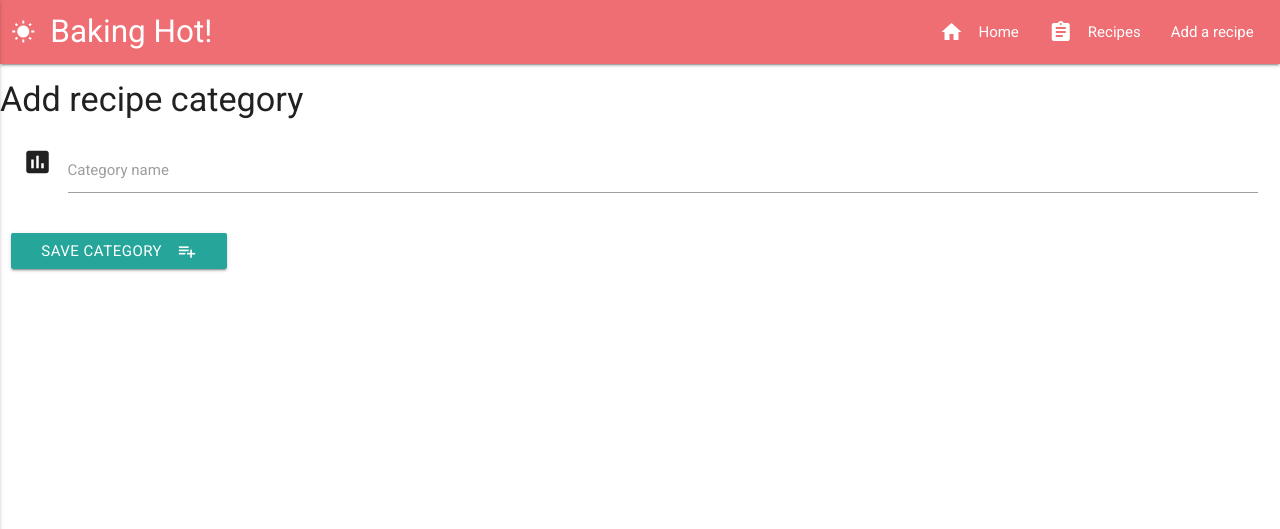
After one commit to kevald1963/milestone-3-recipe-application, a Flask app: page /add_recipe_category in a window 1280 px wide. The commit adds this page. Shown: the top 529 px of the page. Run offline with Flask 2, Linux system fonts and the light colour scheme; some libraries are stand-ins or nearby versions.

Commit message:
Added some more advert links to recipes.html. Created add_recipe_category.html .

```diff
--- a/run.py
+++ b/run.py
@@ -218,8 +218,8 @@ def update_recipe(_id):
         "popular_recipe": string_to_boolean(request.form.get("popular_recipe")),
         "archived": string_to_boolean(request.form.get("archived"))
     })
-    #return redirect(gitpod_url + 'recipes')
-    return redirect(url_for('recipes'))
+    return redirect(gitpod_url + 'recipes')
+    #return redirect(url_for('recipes'))
 
 @app.route('/archive_recipe/<_id>')
 def archive_recipe(_id):
@@ -245,6 +245,20 @@ def delete_recipe(_id):
     return redirect(gitpod_url + 'recipes')
     #return redirect(url_for('recipes'))
 
+# Show the 'Add recipe category' page.
+@app.route('/add_recipe_category')
+def add_recipe_category():
+    return render_template("add_recipe_category.html")
+
+# Insert the recipe category and return to the Category List page. -->
+@app.route('/insert_recipe_category', methods=["POST"])
+def insert_recipe_category():
+    categories = mongo.db.recipe_categories
+    category = {"category_name": request.form.get('category_name')}
+    categories.insert_one(category)
+    return redirect(gitpod_url + 'get_categories')
+    #return redirect(url_for('get_categories'))
+
 if __name__ == '__main__':
     app.run(host=os.environ.get('IP'),
             port=os.environ.get('PORT'),
--- /dev/null
+++ b/templates/add_recipe_category.html
@@ -0,0 +1,27 @@
+{% extends 'base.html' %}
+{% block content %}
+
+<div class="row">
+    <h4>Add recipe category</h4>
+    <form action="{{ url_for('insert_category') }}" method="POST" class="col s12">
+        <!-- CATEGORY NAME -->
+        <div class="row">
+            <div class="input-field col s12">
+                <i class="material-icons prefix">poll</i>
+                <input id="category_name" name="category_name" type="text" class="validate">
+                <label for="icon_prefix">Category name</label>
+            </div>
+        </div>
+
+        <!-- SUBMIT BUTTON -->
+        <div class="row">
+            <button class="btn waves-effect waves-light" type="submit" name="action">Save Category
+                <i class="material-icons right">playlist_add</i>
+            </button>
+        </div>
+    </form>
+ </div>
+
+<script src="https://cdnjs.cloudflare.com/ajax/libs/jquery/3.2.1/jquery.min.js"></script>
+
+{% endblock %}
--- a/templates/index.html
+++ b/templates/index.html
@@ -11,13 +11,12 @@
 
 <div class="row">
 	<div class="col s12">
-		<h3>Recipe of the Day</h3>
+		<h3>Recipe of the Day: {{ recipe.title }}</h3>
 	</div>
 </div>
 
 <div class="row">
 	<div class="col s6">
-        <h4>{{ recipe.title }}</h4>
 		<p>{{ recipe.description }}</p>
 	</div>
 </div>
--- a/templates/recipes.html
+++ b/templates/recipes.html
@@ -3,12 +3,15 @@
 
 <div class="row">
 	<div class="col s12">
-		<p>Looking for quality ingredients or baking equipment? Check out these links!</p>
+		<p>Looking for quality ingredients or baking equipment? Or something for the kids? Check out these!</p>
         <div class="sponsored-image-group">
             <a href="https://www.bakerybits.co.uk/round-cooling-wire-or-rack-28cm-diameter.html.html"><img class="sponsored-image" src="https://www.bakerybits.co.uk/pub/media/catalog/product/cache/d75b6ae133e4e6a4f65baca6ce75f963/w/i/wire_with_buns.jpeg" alt=""></a>
+            <a href="https://www.lakeland.co.uk/32331/Children%27s-Star-Apron"><img class="sponsored-image" src="https://lakelandcamel.scene7.com/is/image/LakelandCamel/32331_1?$325$" alt=""></a>
             <a href="https://www.dovesfarm.co.uk/products/org-strong-wholemeal-flour-x-15kg"><img class="sponsored-image" src="https://www.dovesfarm.co.uk/uploads/images/presets/product_page_full/product_images/DF%20Flours/DF_StrongWholemealBreadFlour.jpg" alt=""></a>
             <a href="https://www.dovesfarm.co.uk/products/quick-yeast-1x125g"><img class="sponsored-image" src="https://www.dovesfarm.co.uk/uploads/images/presets/product_page_full/product_images/DF_Yeast.jpg" alt=""></a>
             <a href="https://www.bakerybits.co.uk/chicago-metallic-professional-sheet-pans.html"><img class="sponsored-image" src="https://www.bakerybits.co.uk/pub/media/catalog/product/cache/d75b6ae133e4e6a4f65baca6ce75f963/d/s/dsc_3462_7_7.jpg" alt=""></a>
+            <a href="https://www.lakeland.co.uk/32250/Children%E2%80%99s-10pc-Baking-Gift-Set-with-Bowl%2C-Whisk-and-Spatula-"><img class="sponsored-image" src="https://lakelandcamel.scene7.com/is/image/LakelandCamel/32250_2?$325$" alt=""></a>
+
         </div>
 	</div>
 </div>
```
